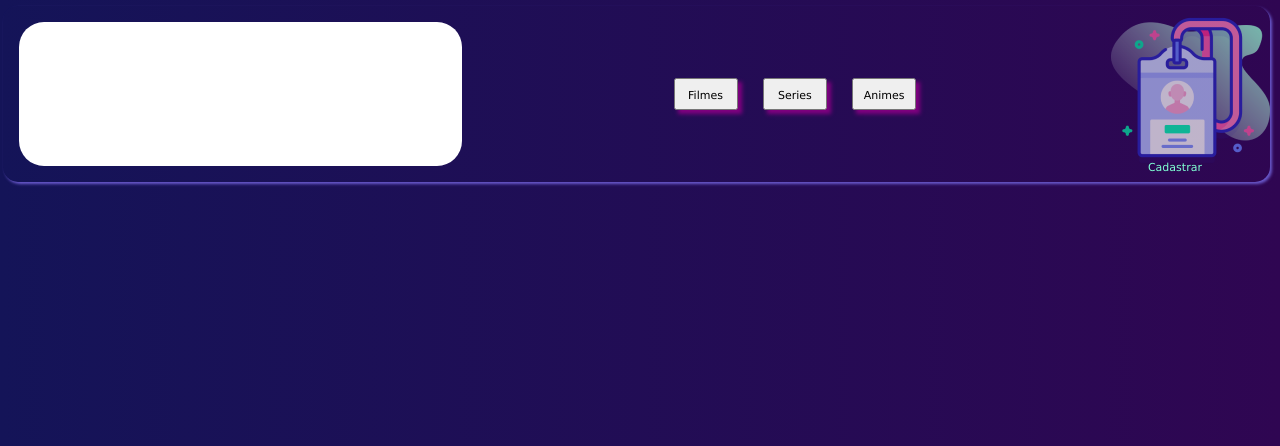
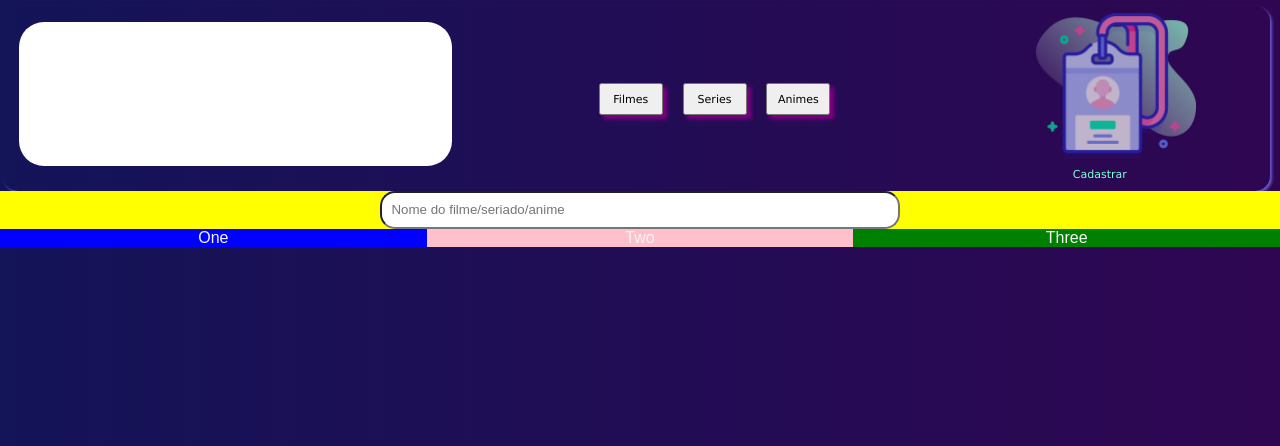
Before and after one commit to rafael-p-s/palmmove-PHP, a PHP site: page /teste.html in a window 1280 px wide. Shown: the top 446 px of the page. Run offline with PHP 8.4, Linux system fonts and the light colour scheme.

Commit message:
Fazendo meio da HOME

```diff
--- a/frontend/components/topHeader.php
+++ b/frontend/components/topHeader.php
@@ -16,7 +16,7 @@ $topHeader = $topHeader .
             </button>
         </div>
         <div class="div_tH_login">
-            <img  src="./frontend/img/User.png" alt="Login">
+            <img src="<?php echo $imgUser ?>" />
             <span class="span_cadastrar">Cadastrar</span>
         </div>
     </div>
--- a/frontend/pages/home/main.php
+++ b/frontend/pages/home/main.php
@@ -1,6 +1,6 @@
 <?php
 require('../../components/topHeader.php');
-
+$imgUser = '../img/user.jpg';
 ?>
 <!DOCTYPE html>
 <html lang="en">
--- a/teste.css
+++ b/teste.css
@@ -1,3 +1,4 @@
+/* GERAL */
 * {
   margin: 0;
   font-family: Arial, Helvetica, sans-serif;
@@ -6,7 +7,7 @@
 body {
   background: linear-gradient(to left, rgb(47, 6, 82), rgb(20, 20, 88));
 }
-
+/* HEADER */
 .testeHeader {
   /* background-color: red; */
   border: 2px 1px 1px 0px black solid;
@@ -28,8 +29,8 @@ body {
   display: flex;
   align-items: center;
   justify-content: center;
-  /* background-color: yellow; */
-  width: 50vw;
+  /* background-color: red; */
+  width: 40vw;
 }
 .d_tH_btns {
   width: 5vw !important;
@@ -48,10 +49,39 @@ span {
   align-items: center;
   justify-content: center;
   /* background-color: yellow; */
-  cursor: pointer;
+  cursor: pointer;width: 25vw;
+}
+.imgUser{
+  height: 20vh;
 }
 .span_cadastrar {
   color: aquamarine;
   margin-left: 23%;
-  margin-top: -13%;
+  margin-top: 1%;
+  margin-bottom: 10px;
 }
+
+/* SECTION */
+section{
+  display: flex;
+  align-items: center;
+  justify-content: center;
+}
+.input_busca{
+  width: 40vw;
+  height: 4vh;
+  border: 2 solid black;
+  box-shadow: 3px black;
+  border-radius: 15px;
+}
+/* FOOTER */
+footer{
+  background: red;
+  display: grid;
+  grid-template-columns: 1fr 1fr 1fr;
+}
+.div_footer{
+  display: flex;
+  align-items: center;
+  justify-content: center;
+}
--- a/teste.html
+++ b/teste.html
@@ -1,17 +1,15 @@
 <!DOCTYPE html>
 <html lang="en">
-
   <head>
-    <meta charset="UTF-8">
-    <meta name="viewport" content="width=device-width, initial-scale=1.0">
-    <link rel="stylesheet" href="teste.css">
+    <meta charset="UTF-8" />
+    <meta name="viewport" content="width=device-width, initial-scale=1.0" />
+    <link rel="stylesheet" href="teste.css" />
     <title>Document</title>
   </head>
 
   <body>
     <div class="testeHeader">
-        <div class="logoHeader">
-        </div>
+      <div class="logoHeader"></div>
       <div class="div_topHeader_buttons">
         <button class="d_tH_btns">
           <span>Filmes</span>
@@ -24,10 +22,17 @@
         </button>
       </div>
       <div class="div_tH_login">
-            <img  src="./frontend/img/User.png" alt="Login">
+        <img class="imgUser"src="./frontend/img/User.png" alt="Login" />
         <span class="span_cadastrar">Cadastrar</span>
       </div>
     </div>
+    <section style="background:yellow;">
+        <input class="input_busca" type="text" placeholder="  Nome do filme/seriado/anime">
+    </section>
+    <footer>
+      <div class="div_footer"style="background:blue;">One</div>
+      <div class="div_footer"style="background:pink;">Two</div>
+      <div class="div_footer"style="background:green;">Three</div>
+    </footer>
   </body>
-
 </html>
```
Lines whose indentation alone changed are shown as unchanged.
